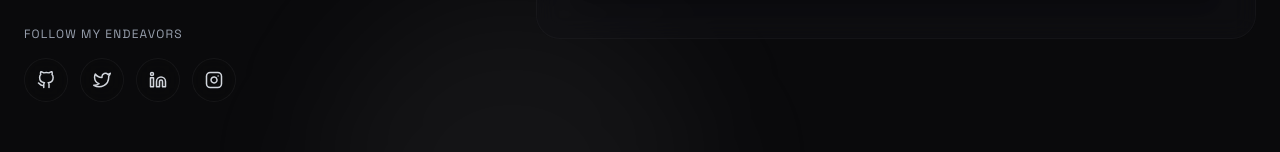
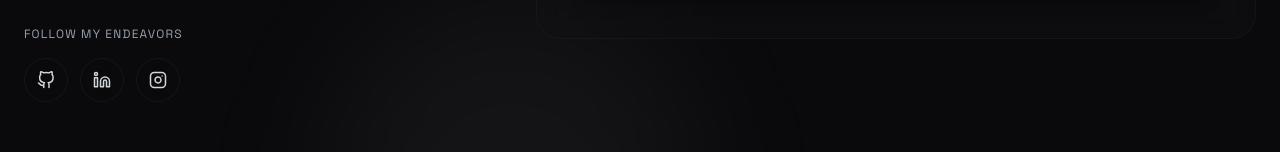
Before and after one commit to fathurrach/portofolio-atnx, a React (Vite) app: page / in a window 1280 px wide. Shown: the part 5732-5884 px from the top of the page. Built offline with nearby package versions, Linux system fonts and the light colour scheme.

Commit message:
update: add fathurrach social media links in footer and remove twitter

```diff
--- a/src/components/Contact.tsx
+++ b/src/components/Contact.tsx
@@ -60,17 +60,8 @@ const Contact = () => {
           <path d="M9 19c-5 1.5-5-2.5-7-3m14 6v-3.87a3.37 3.37 0 0 0-.94-2.61c3.14-.35 6.44-1.54 6.44-7A5.44 5.44 0 0 0 20 4.77 5.07 5.07 0 0 0 19.91 1S18.73.65 16 2.48a13.38 13.38 0 0 0-7 0C6.27.65 5.09 1 5.09 1A5.07 5.07 0 0 0 5 4.77a5.44 5.44 0 0 0-1.5 3.78c0 5.42 3.3 6.61 6.44 7A3.37 3.37 0 0 0 9 18.13V22"></path>
         </svg>
       ),
-      href: "https://github.com",
+      href: "https://github.com/fathurrach",
       name: "GitHub",
-    },
-    {
-      icon: (
-        <svg viewBox="0 0 24 24" width="18" height="18" stroke="currentColor" strokeWidth="2" fill="none" strokeLinecap="round" strokeLinejoin="round" className="w-[18px] h-[18px]">
-          <path d="M23 3a10.9 10.9 0 0 1-3.14 1.53 4.48 4.48 0 0 0-7.86 3v1A10.66 10.66 0 0 1 3 4s-4 9 5 13a11.64 11.64 0 0 1-7 2c9 5 20 0 20-11.5a4.5 4.5 0 0 0-.08-.83A7.72 7.72 0 0 0 23 3z"></path>
-        </svg>
-      ),
-      href: "https://twitter.com",
-      name: "Twitter",
     },
     {
       icon: (
@@ -80,7 +71,7 @@ const Contact = () => {
           <circle cx="4" cy="4" r="2"></circle>
         </svg>
       ),
-      href: "https://linkedin.com",
+      href: "https://www.linkedin.com/in/muhammad-fathurrachman-bb80143b5/",
       name: "LinkedIn",
     },
     {
@@ -91,7 +82,7 @@ const Contact = () => {
           <line x1="17.5" y1="6.5" x2="17.51" y2="6.5"></line>
         </svg>
       ),
-      href: "https://instagram.com",
+      href: "https://instagram.com/fathurach",
       name: "Instagram",
     },
   ];
```
